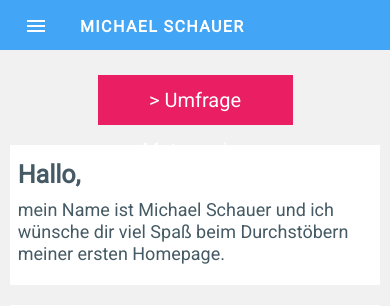
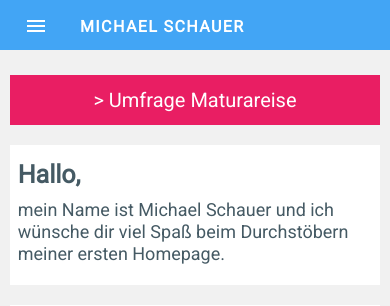
Before and after one commit to MichaelSchauer/michaelschauer.github.io, a PHP site: page / in a window 390 px wide. Shown: the top 306 px of the page. Run offline with PHP 8.4, Linux system fonts and the light colour scheme.

Commit message:
Add files via upload

```diff
--- a/style.css
+++ b/style.css
@@ -516,6 +516,10 @@ button#snapchat{
     width: 80%;
   }
 
+    .matura a{
+        width: 80%;
+    }
+
   form{
   width: 100%;
   }
@@ -539,6 +543,10 @@ button#snapchat{
   .card{
     width: 95%;
   }
+
+    .matura a{
+        width: 95%;
+    }
   .submit-wrap{
     text-align: center;
   }
```
